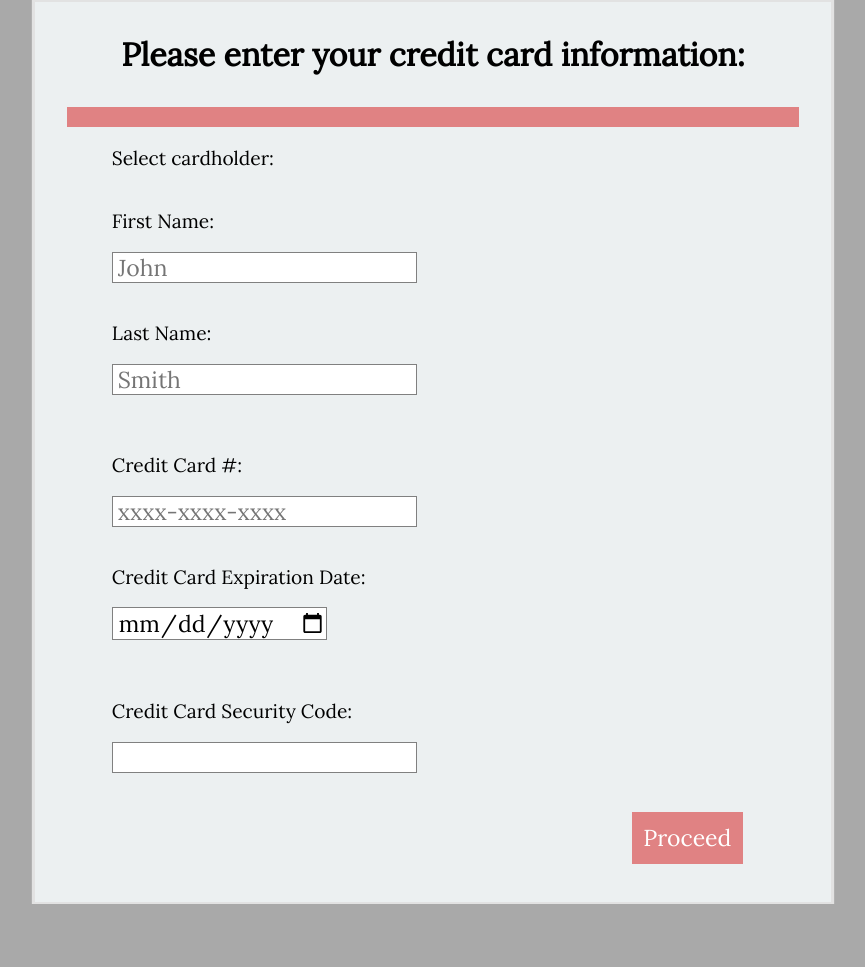
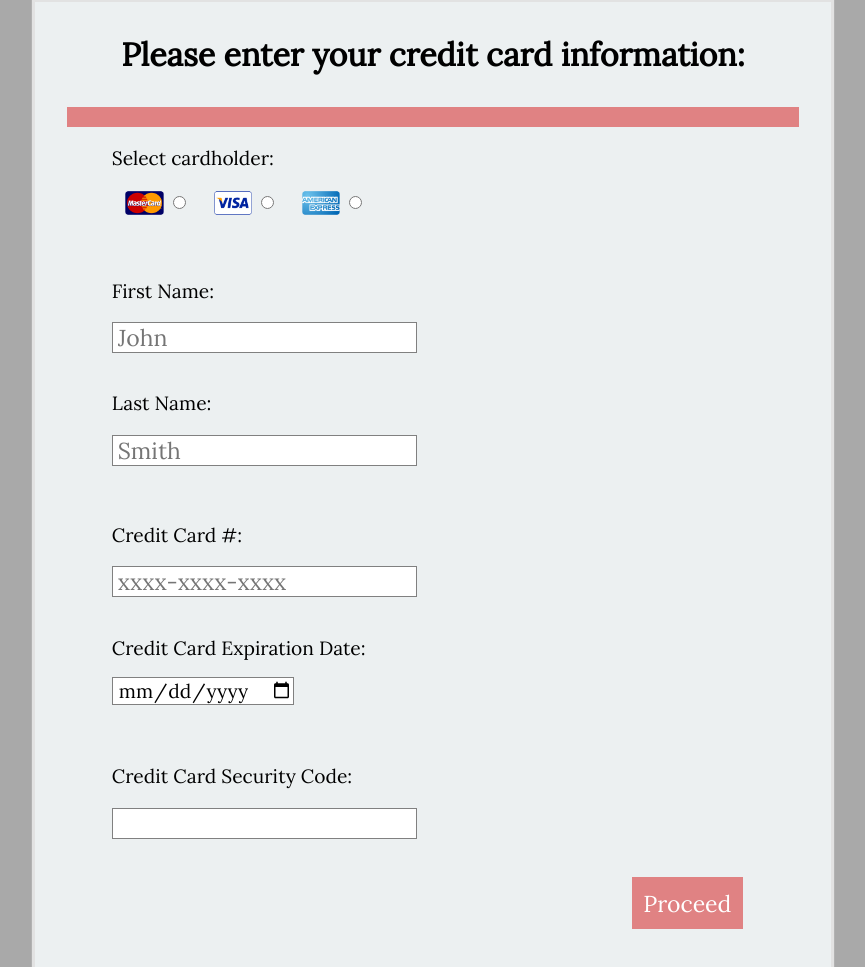
Before and after one commit to gfed53/ui-credit-card-co, a website: page index.html in a window 1280 px wide. Shown: the whole page, without its empty margins (207-1072 px from the left). Before the commit the page ends 904 px from the top, so only its background shows below. Drawn offline with nearby package versions, Linux system fonts and the light colour scheme.

Commit message:
Added credit card images, various minor layout/scaling tweaks

```diff
--- a/index.html
+++ b/index.html
@@ -14,8 +14,22 @@
 		</div>
 		<div class="my-row">
 			<form>
-				<p>Select cardholder:</p>
-				<!-- Insert thumbs of mastercard, visa, ax, exc. -->
+				<div class="form-seg">
+					<p>Select cardholder:</p>
+					<!-- Insert thumbs of mastercard, visa, ax, exc. -->
+					<div class="cardholder-seg">
+						<img src="./images/mastercard.ico" alt="">
+						<input type="radio">
+					</div>
+					<div class="cardholder-seg">
+						<img src="./images/Visa-icon.png" alt="">
+						<input type="radio">
+					</div>
+					<div class="cardholder-seg">
+						<img src="./images/American-Express-icon.png" alt="">
+						<input type="radio">
+					</div>
+				</div>
 				<div>
 					<div class="form-container">
 						<div class="form-seg">
--- a/sass/components/components.sass
+++ b/sass/components/components.sass
@@ -12,6 +12,14 @@ form
 
 		display: inline-block
 		min-height: 1.5em
+	.cardholder-seg
+		display: inline-block
+		margin: 0.7em
+		input
+			bottom: 13px
+			left: 4px
+	img
+		width: 2em
 	input
 		border: 1px solid grey
 	div
@@ -23,9 +31,11 @@ form
 	input
 		// border: 1px solid grey
 		padding-left: 5px
-		min-height: 1.3em
+
+	input[type='text']
+		// min-height: 1.3em
 	input[type='date']
-		position: relative
+		font-size: 1em
 		top: -2px
 
 	//Form Button
@@ -39,7 +49,7 @@ form
 @media screen and ($mobile-fix)
 	form
 		text-align: left
-		.form-seg, button, p
+		.form-seg, button
 			margin: 0 3em
 		.form-button-container
 			text-align: right
--- a/sass/layout/layout.sass
+++ b/sass/layout/layout.sass
@@ -2,6 +2,7 @@
 	box-sizing: border-box
 	margin: 0
 	padding: 0
+	position: relative
 
 *:before, *:after
 	box-sizing: inherit
```
Also changed, not shown: css/styles.css, images/mastercard.ico (renamed from images/Designbolts-Credit-Card-Payment-Master-Card-Blue.ico).
